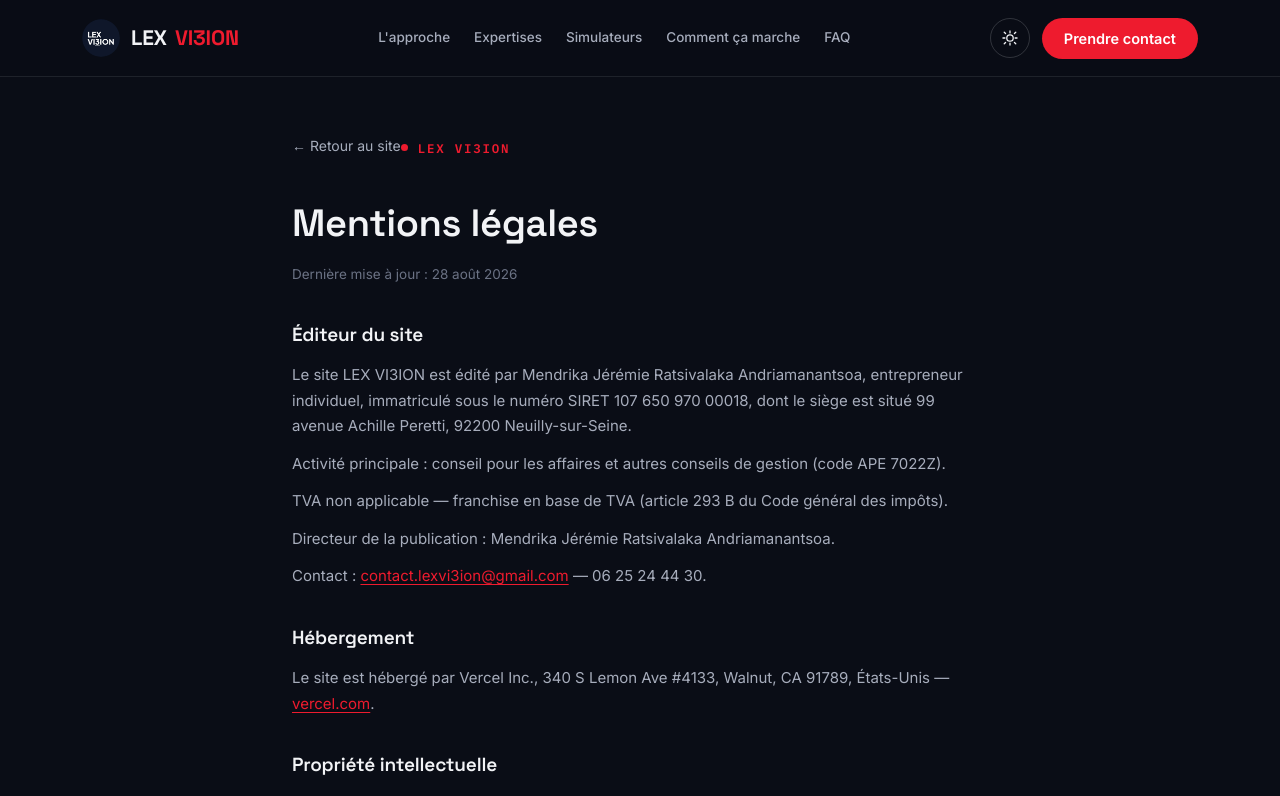
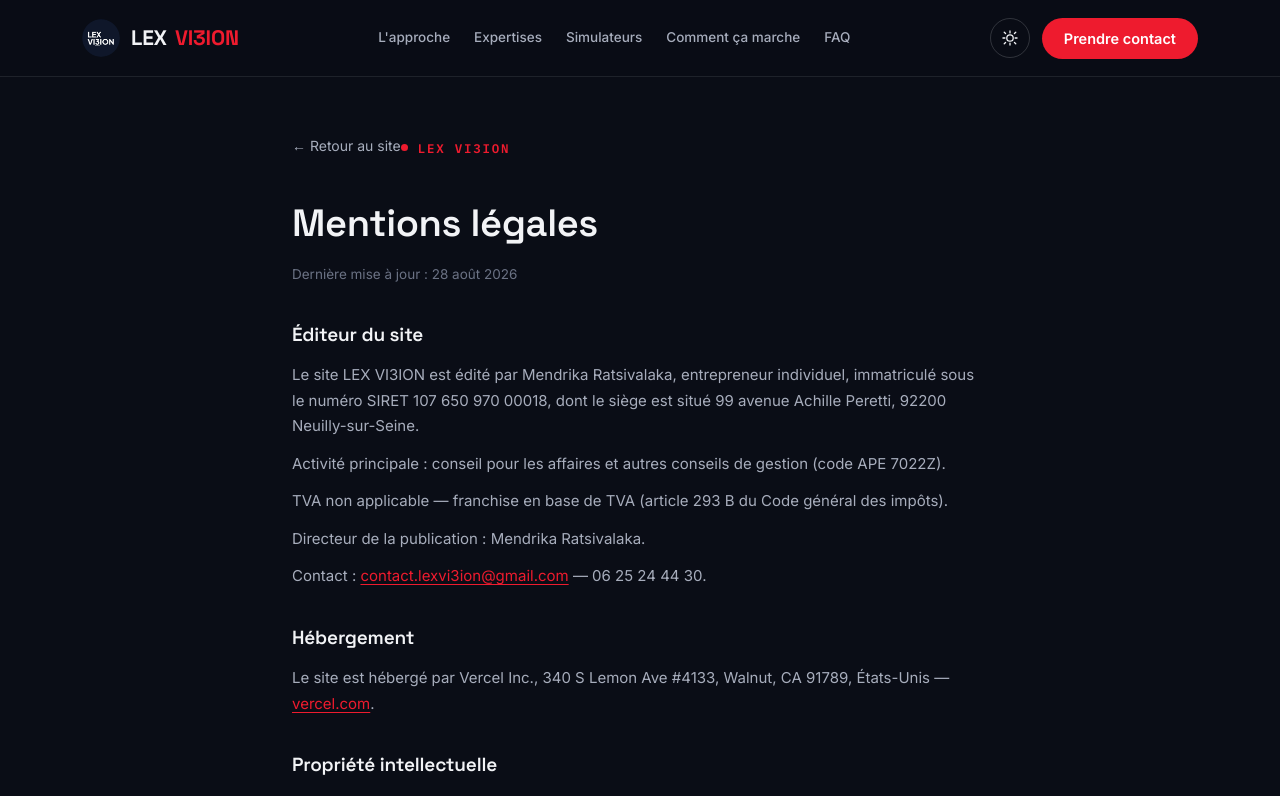
Before and after one commit to lexvi3ion/lexvi3ion-service, a React (Vite) app: page /mentions-legales in a window 1280 px wide. Shown: the top 796 px of the page. Built offline with nearby package versions, Linux system fonts and the light colour scheme.

Commit message:
Simplification du nom affiche dans les mentions legales

```diff
--- a/src/pages/MentionsLegales.jsx
+++ b/src/pages/MentionsLegales.jsx
@@ -5,10 +5,10 @@ export default function MentionsLegales() {
     <LegalPageLayout title="Mentions légales" updated="28 août 2026">
       <h2>Éditeur du site</h2>
       <p>
-        Le site LEX VI3ION est édité par Mendrika Jérémie Ratsivalaka
-        Andriamanantsoa, entrepreneur individuel, immatriculé sous le numéro
-        SIRET 107 650 970 00018, dont le siège est situé 99 avenue Achille
-        Peretti, 92200 Neuilly-sur-Seine.
+        Le site LEX VI3ION est édité par Mendrika Ratsivalaka, entrepreneur
+        individuel, immatriculé sous le numéro SIRET 107 650 970 00018, dont
+        le siège est situé 99 avenue Achille Peretti, 92200
+        Neuilly-sur-Seine.
       </p>
       <p>
         Activité principale : conseil pour les affaires et autres conseils de
@@ -19,8 +19,7 @@ export default function MentionsLegales() {
         général des impôts).
       </p>
       <p>
-        Directeur de la publication : Mendrika Jérémie Ratsivalaka
-        Andriamanantsoa.
+        Directeur de la publication : Mendrika Ratsivalaka.
       </p>
       <p>
         Contact : <a href="mailto:contact.lexvi3ion@gmail.com">contact.lexvi3ion@gmail.com</a> — 06 25 24 44 30.
```
